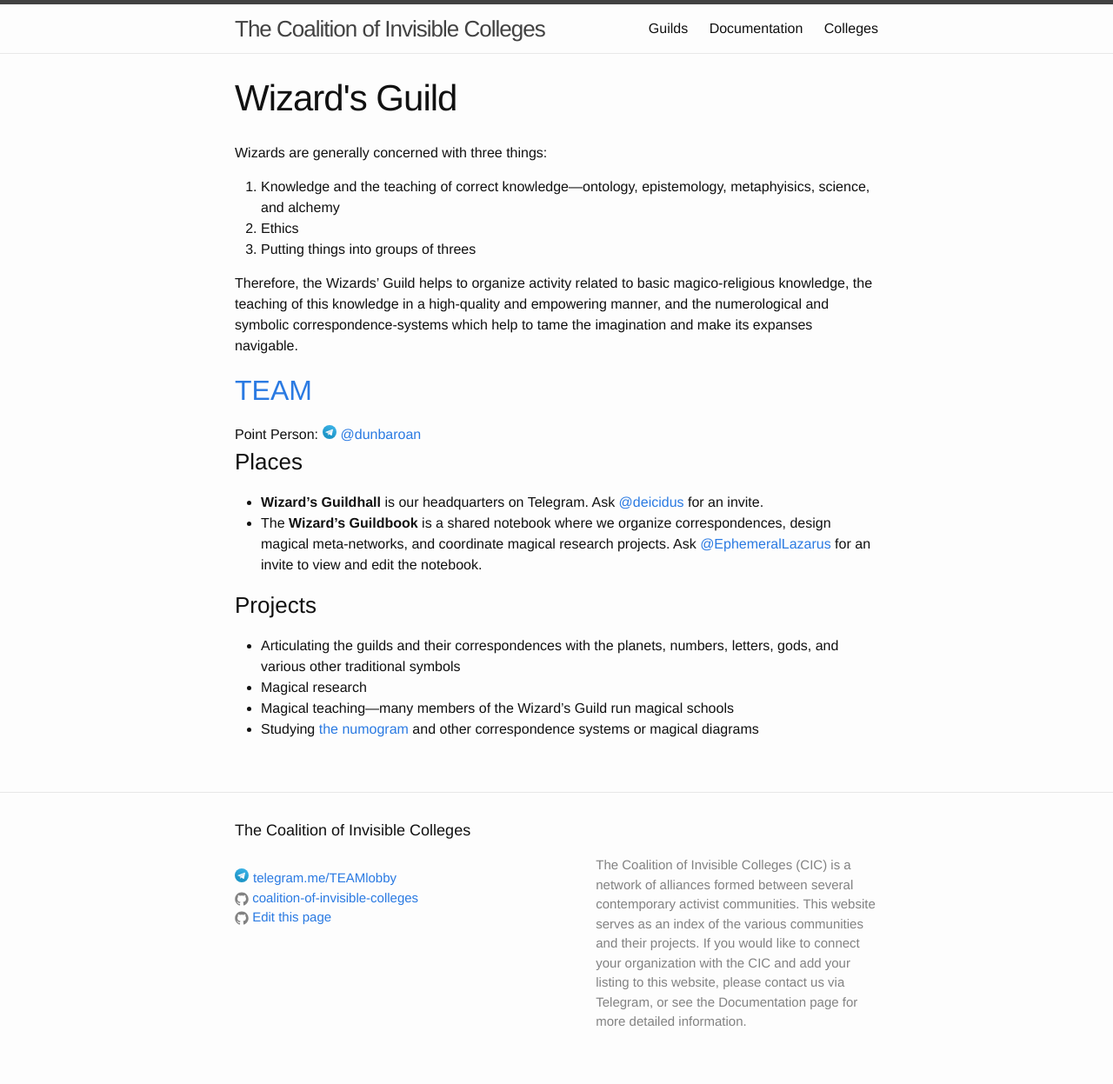
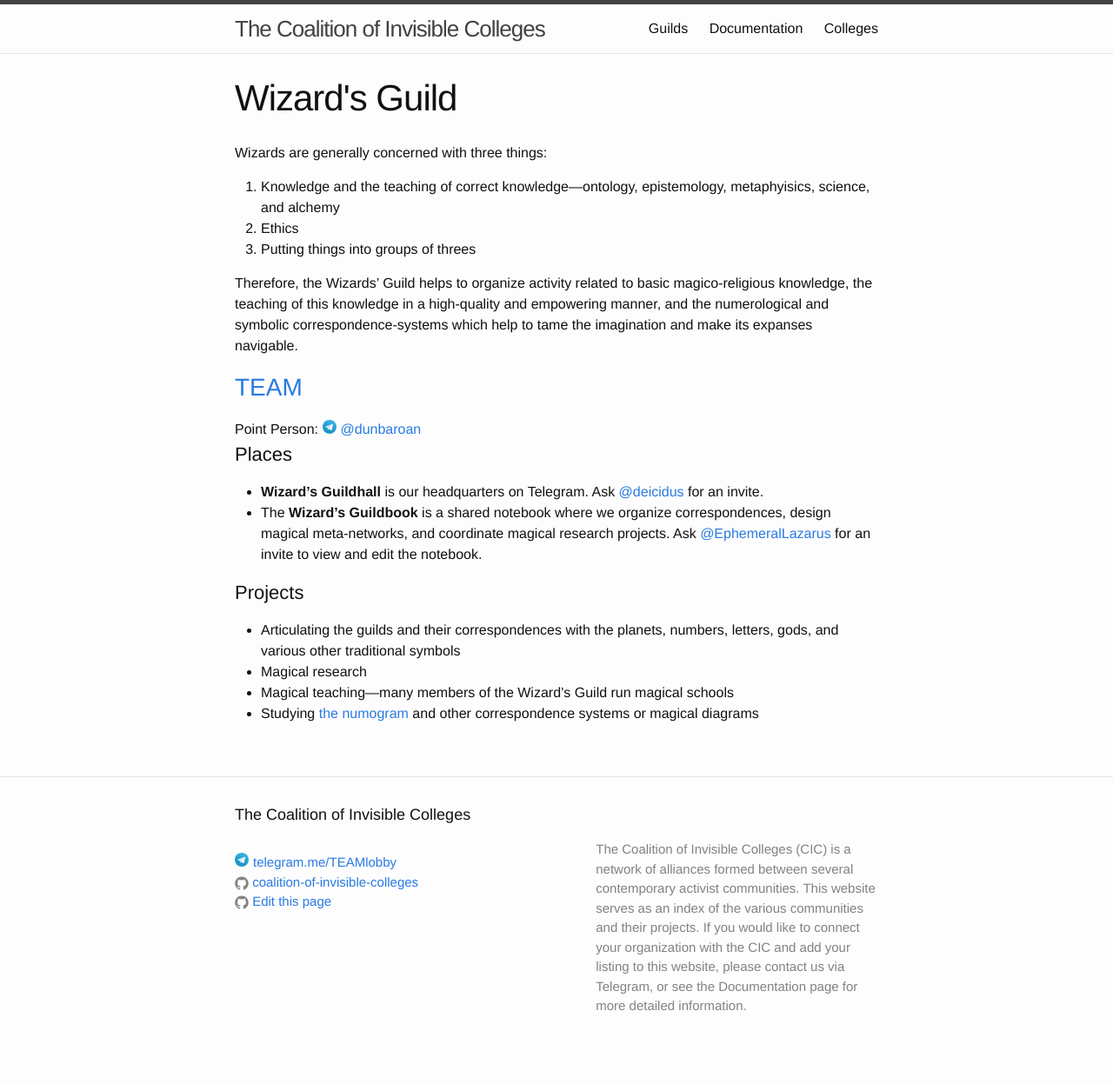
Before and after one commit to coalition-of-invisible-colleges/cic.github.io, a Jekyll site: the page built from guilds/wizards.md, in a window 1280 px wide. Shown: the whole page at 87% size. Built offline with Jekyll 4.4.1, drawn with Linux system fonts in a browser that asks for light colours.

Commit message:
Reduced header font size

```diff
--- a/_sass/_layout.scss
+++ b/_sass/_layout.scss
@@ -222,7 +222,7 @@
   margin-bottom: $spacing-unit;
 
   h2 {
-    font-size: 32px;
+    font-size: 28px;
 
     @include media-query($on-laptop) {
       font-size: 28px;
@@ -230,18 +230,18 @@
   }
 
   h3 {
-    font-size: 26px;
+    font-size: 22px;
 
     @include media-query($on-laptop) {
-      font-size: 22px;
+      font-size: 20px;
     }
   }
 
   h4 {
-    font-size: 20px;
+    font-size: 18px;
 
     @include media-query($on-laptop) {
-      font-size: 18px;
+      font-size: 16px;
     }
   }
 }
```
